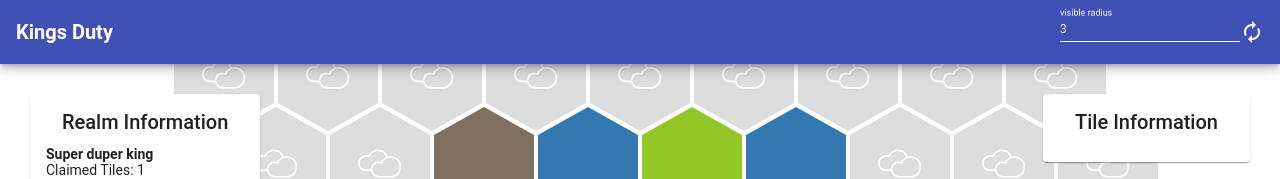
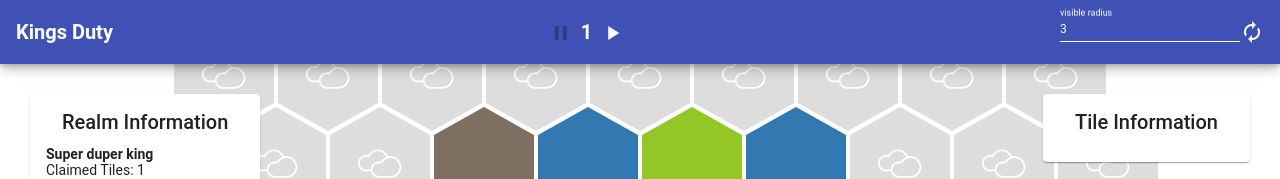
Before and after one commit to zaknafain/kings-duty, an Angular app: page / in a window 1280 px wide. Shown: the top 179 px of the page. Built offline with nearby package versions, Linux system fonts and the light colour scheme.

Commit message:
Add time to the app

```diff
--- a/src/app/app.component.html
+++ b/src/app/app.component.html
@@ -1,6 +1,24 @@
 <mat-toolbar color="primary">
   <mat-toolbar-row>
     <div><strong>Kings Duty</strong></div>
+    <div class="toolbar-spacer"></div>
+    <button
+      mat-icon-button
+      color=""
+      [disabled]="!timeService.timeRunning"
+      (click)="timeService.stopTime()"
+    >
+      <mat-icon>pause</mat-icon>
+    </button>
+    <div><strong>{{ timeService.days$ | async }}</strong></div>
+    <button
+      mat-icon-button
+      color=""
+      [disabled]="timeService.timeRunning"
+      (click)="timeService.startTime()"
+    >
+      <mat-icon>play_arrow</mat-icon>
+    </button>
     <div class="toolbar-spacer"></div>
     <mat-form-field>
       <input matInput [(ngModel)]="visibleRadius" type="number" min="0" max="6" step="1" placeholder="visible radius">
--- a/src/app/app.component.ts
+++ b/src/app/app.component.ts
@@ -1,5 +1,6 @@
 import { Component, OnInit } from '@angular/core';
 import { TileService } from './map/tile/tile.service';
+import { TimeService } from './time/time.service';
 
 @Component({
   selector: 'app-root',
@@ -15,7 +16,10 @@ export class AppComponent implements OnInit {
   player = 'Super duper king';
   realmSize: number;
 
-  constructor(private tileService: TileService) {
+  constructor(
+    private tileService: TileService,
+    private timeService: TimeService
+  ) {
     this.tileService.tiles$.subscribe(tiles => {
       this.realmSize = tiles.filter(tile => tile.owner === this.player).length;
     });
@@ -28,5 +32,6 @@ export class AppComponent implements OnInit {
   renewMap(): void {
     this.tileService.generateMap(this.visibleRadius);
     this.tileService.claimTile(this.tileService.tiles.find(t => t.x === 0 && t.y === 0), this.player);
+    this.timeService.resetTime();
   }
 }
--- /dev/null
+++ b/src/app/time/time.service.ts
@@ -0,0 +1,49 @@
+import { Injectable } from '@angular/core';
+import { BehaviorSubject } from 'rxjs';
+
+@Injectable({
+  providedIn: 'root'
+})
+export class TimeService {
+  private readonly _timeRunning = new BehaviorSubject<boolean>(false);
+  readonly timeRunning$ = this._timeRunning.asObservable();
+  private readonly _days = new BehaviorSubject<number>(1);
+  readonly days$ = this._days.asObservable();
+  private intervalId;
+
+  constructor() { }
+
+  get days(): number {
+    return this._days.getValue();
+  }
+  set days(days: number) {
+    this._days.next(days);
+  }
+
+  get timeRunning(): boolean {
+    return this._timeRunning.getValue();
+  }
+  set timeRunning(running: boolean) {
+    this._timeRunning.next(running);
+  }
+
+  startTime(): void {
+    this.intervalId = setInterval(this.incrementDays.bind(this), 1000);
+    this.timeRunning = true;
+  }
+
+  stopTime(): void {
+    clearInterval(this.intervalId);
+    this.timeRunning = false;
+  }
+
+  resetTime(): void {
+    this.stopTime();
+    this.days = 1;
+  }
+
+  private incrementDays() {
+    this.days = this.days + 1;
+  }
+
+}
```
Also changed, not shown: 1 other file (tests, documents, lock files or other folders).
